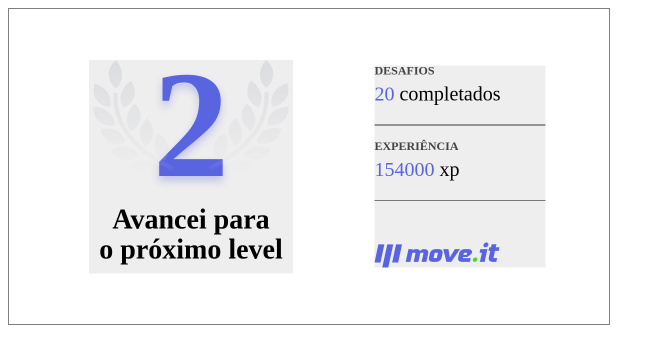
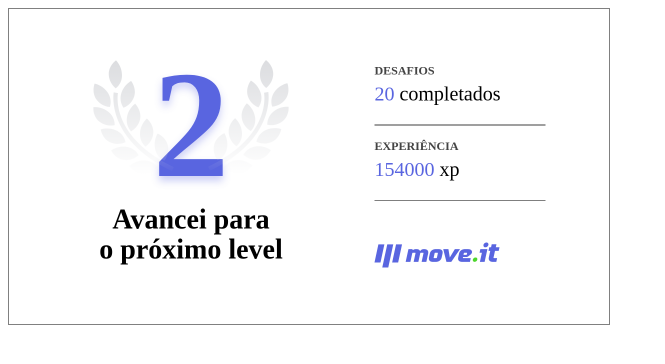
Before and after one commit to lucaspontoexe/nlw-04-social-share, a plain HTML site: page index.html in a window 1280 px wide. Shown: the whole page, without its empty margins (0-665 px from the left). Drawn offline with Linux system fonts and the light colour scheme.

Commit message:
remove test squares and fill canvas white

```diff
--- a/index.html
+++ b/index.html
@@ -57,23 +57,11 @@
       img.onload = () =>
         ctx.drawImage(img, boxEstatísticas.left, boxEstatísticas.bottom - 50);
 
-      ctx.fillStyle = "#eeeeee";
+      // fundo branco no canvas
+      ctx.fillStyle = 'white';
+      ctx.fillRect(0, 0, canvas.width, canvas.height);
 
-      //   box avancei para o próximo nível
-      ctx.fillRect(
-        boxAvancei.x,
-        boxAvancei.y,
-        boxAvancei.w,
-        boxAvancei.h
-      );
-      //   box estatísticas
-      ctx.fillRect(
-        boxEstatísticas.x,
-        boxEstatísticas.y,
-        boxEstatísticas.w,
-        boxEstatísticas.h
-      );
-
+      // textos alinhados pelo canto superior
       ctx.textBaseline = "top";
 
       // texto DESAFIOS e EXPERIÊNCIA
```
